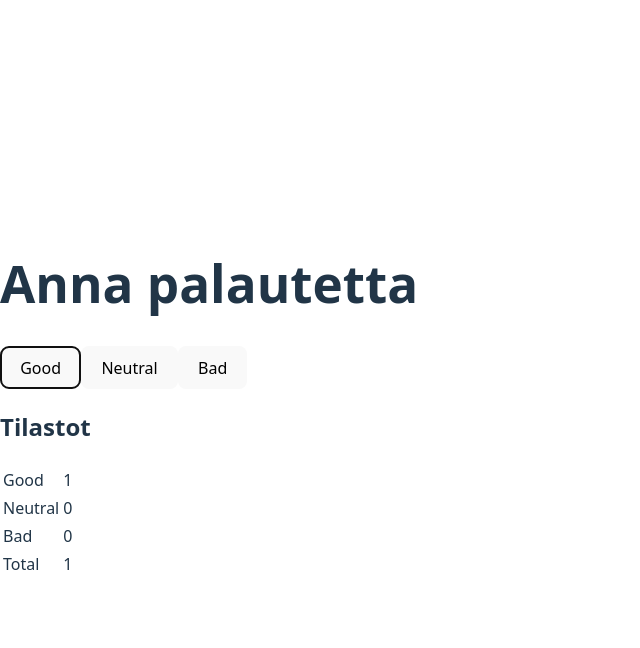
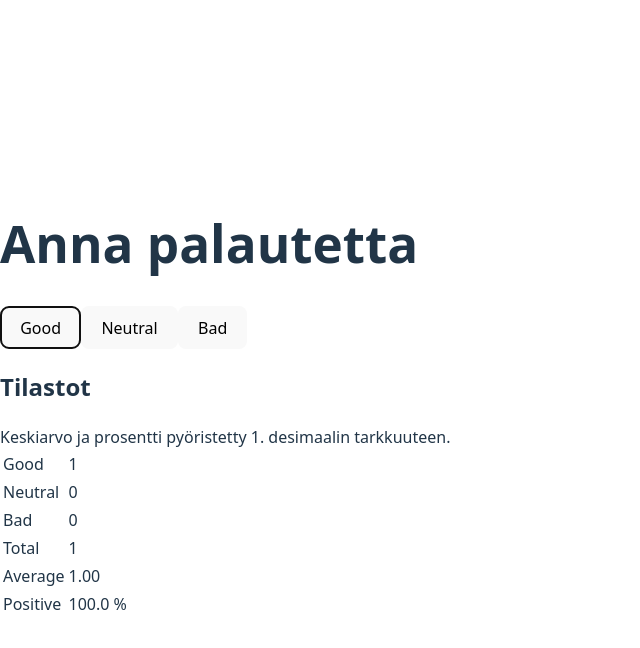
Before and after one commit to tumpsu/fullstackopen_part1, a React (Vite) app in the folder unicafe/: page / in a window 1280 px wide. Both pictures are taken after a click on the button "Good". Shown: the top 648 px of the page, without its empty margins (0-640 px from the left). Built offline with nearby package versions, Linux system fonts and the light colour scheme.

Commit message:
1.7: unicafe step2 answer added.

```diff
--- a/unicafe/src/App.jsx
+++ b/unicafe/src/App.jsx
@@ -7,6 +7,8 @@ const App = () => {
   const [bad, setBad] = useState(0);
 
   const total = good + neutral + bad;
+  const average = total === 0 ? 0 : (good - bad) / total;
+  const positive = total === 0 ? 0 : (good / total) * 100;
 
   return (
     <div>
@@ -19,14 +21,21 @@ const App = () => {
       {total === 0 ? (
         <p>Ei annettuja palautteita</p>
       ) : (
+        <div>
+          <div>
+          Keskiarvo ja prosentti pyöristetty 1. desimaalin tarkkuuteen.
+          </div>
         <table>
           <tbody>
             <tr><td>Good</td><td>{good}</td></tr>
             <tr><td>Neutral</td><td>{neutral}</td></tr>
             <tr><td>Bad</td><td>{bad}</td></tr>
             <tr><td>Total</td><td>{total}</td></tr>
+            <tr><td>Average</td><td>{average.toFixed(2)}</td></tr>
+            <tr><td>Positive</td><td>{positive.toFixed(1)} %</td></tr>
           </tbody>
         </table>
+      </div>
       )}
     </div>
   );
```
